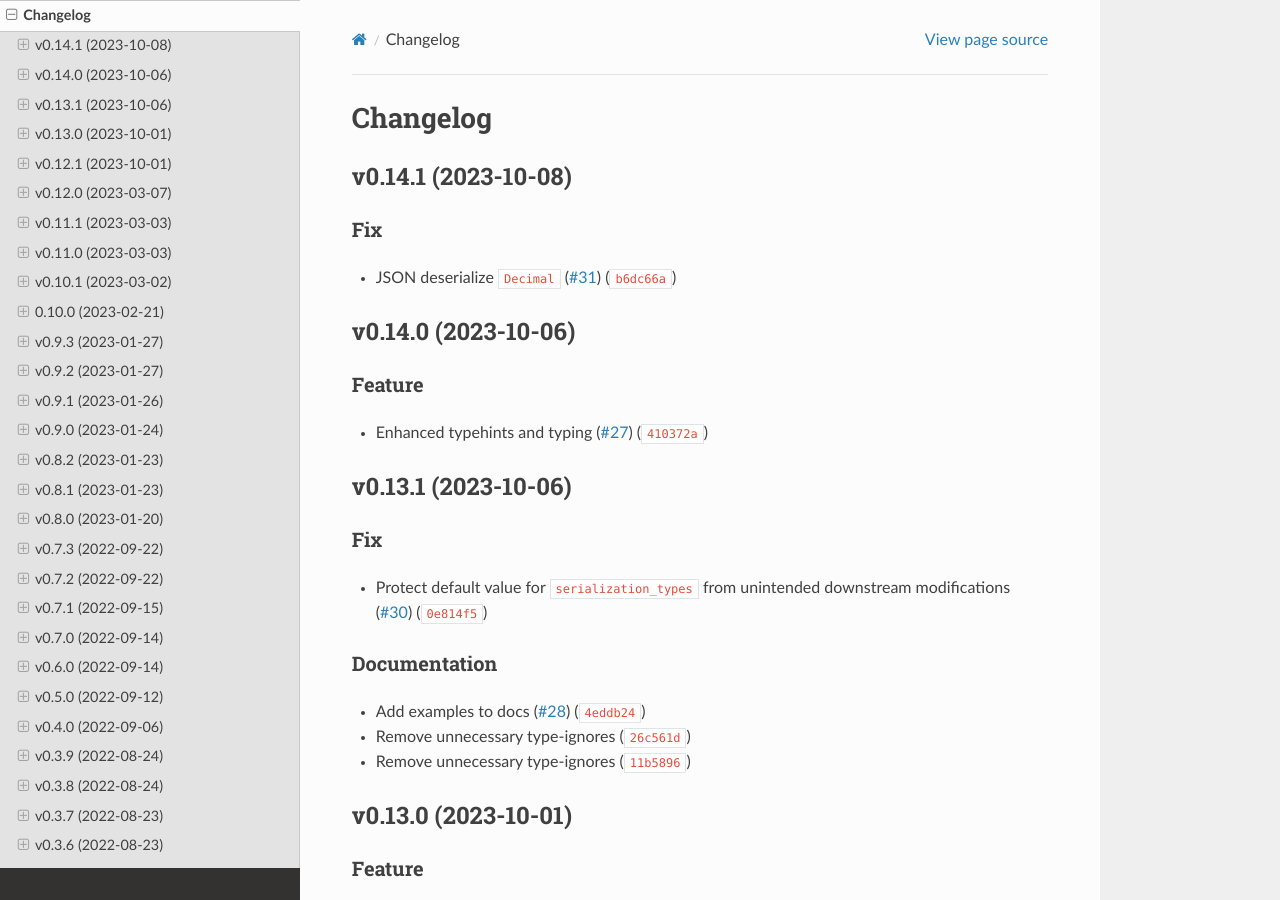
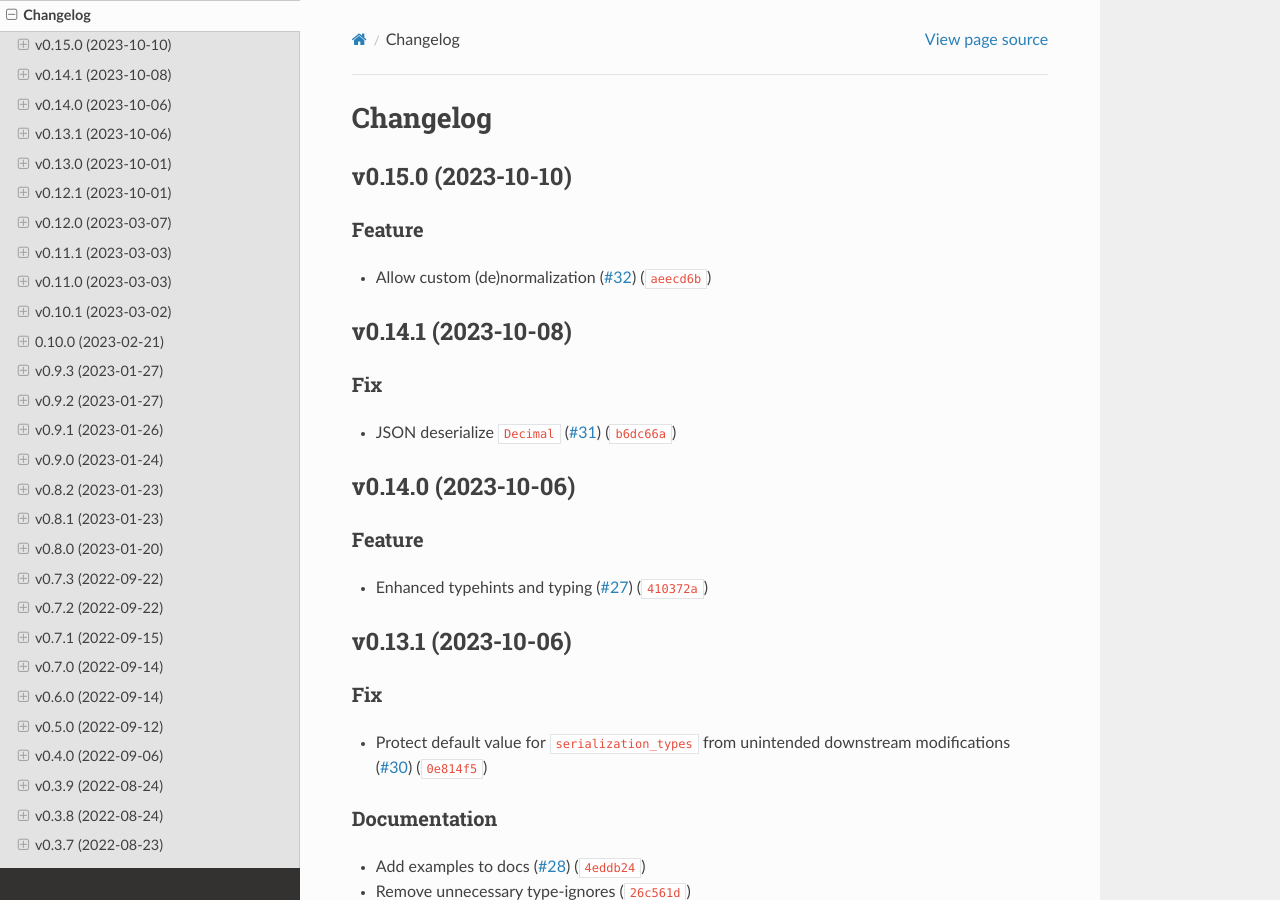
Before and after one commit to madpah/serializable, a Sphinx documentation site: the page built from docs/changelog.rst, in a window 1280 px wide and 900 px high. Built offline with Sphinx 7.4.7 and the Read the Docs theme 2.0.0, drawn with Linux system fonts in a browser that asks for light colours.

Commit message:
0.15.0
chore(release): 0.15.0

Automatically generated by python-semantic-release

```diff
--- a/CHANGELOG.md
+++ b/CHANGELOG.md
@@ -1,6 +1,12 @@
 # Changelog
 
 <!--next-version-placeholder-->
+
+## v0.15.0 (2023-10-10)
+
+### Feature
+
+* Allow custom (de)normalization ([#32](https://github.com/madpah/serializable/issues/32)) ([`aeecd6b`](https://github.com/madpah/serializable/commit/aeecd6b2e8c4e8febc84ebfa24fe7ec96fd9cb10))
 
 ## v0.14.1 (2023-10-08)
 
--- a/docs/conf.py
+++ b/docs/conf.py
@@ -25,7 +25,7 @@ author = 'Paul Horton'
 
 # The full version, including alpha/beta/rc tags
 # !! version is managed by semantic_release
-release = '0.14.1'
+release = '0.15.0'
 
 # -- General configuration ---------------------------------------------------
 
--- a/pyproject.toml
+++ b/pyproject.toml
@@ -1,6 +1,6 @@
 [tool.poetry]
 name = "py-serializable"
-version = "0.14.1"
+version = "0.15.0"
 description = "Library for serializing and deserializing Python Objects to and from JSON and XML."
 authors = ["Paul Horton <paul.horton@owasp.org>"]
 maintainers = ["Paul Horton <paul.horton@owasp.org>"]
--- a/serializable/__init__.py
+++ b/serializable/__init__.py
@@ -52,7 +52,7 @@ import typing  # noqa: F401 # isort: skip
 
 # !! version is managed by semantic_release
 # do not use typing here, or else `semantic_release` might have issues finding the variable
-__version__ = '0.14.1'
+__version__ = '0.15.0'
 
 logger = logging.getLogger('serializable')
 logger.setLevel(logging.INFO)
```
